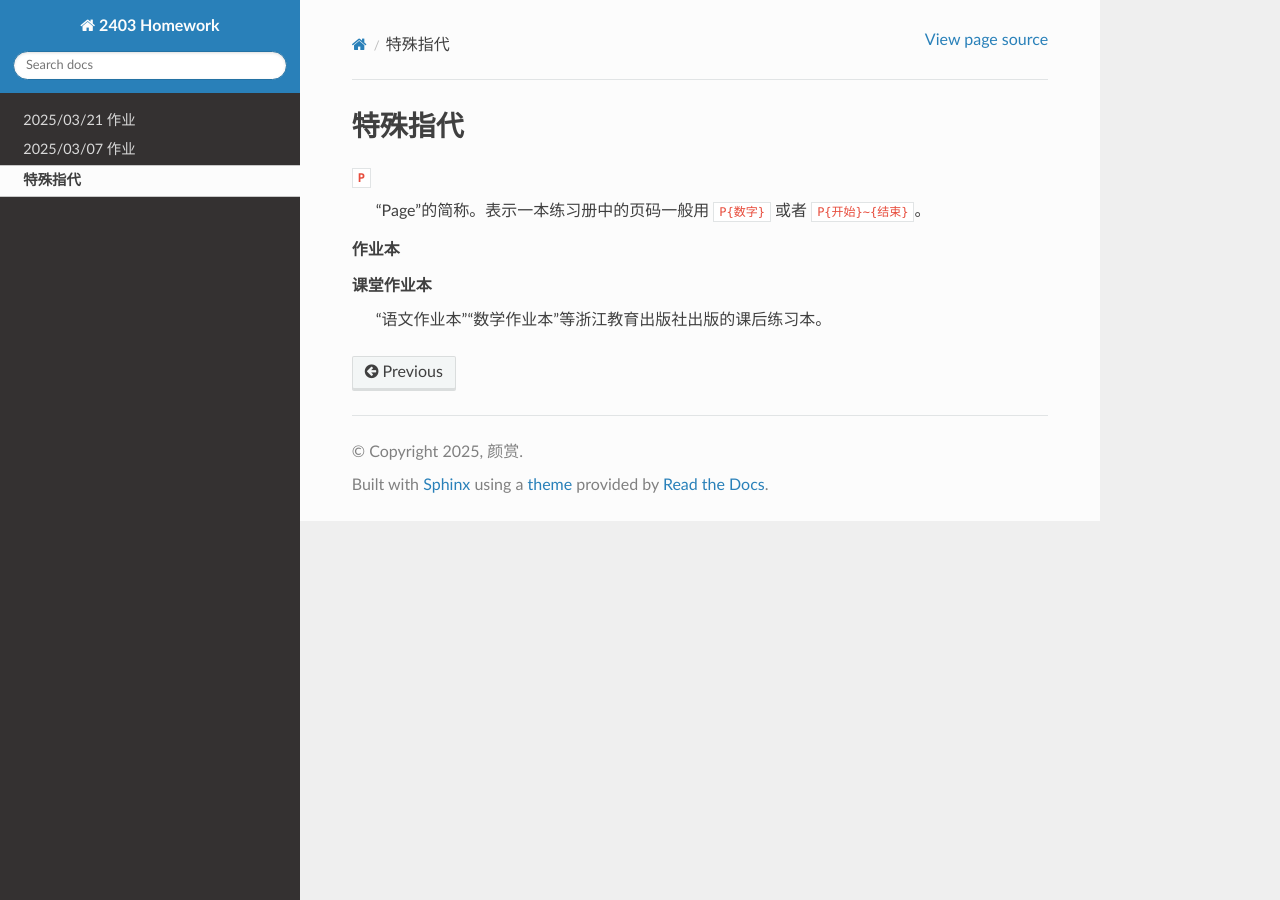
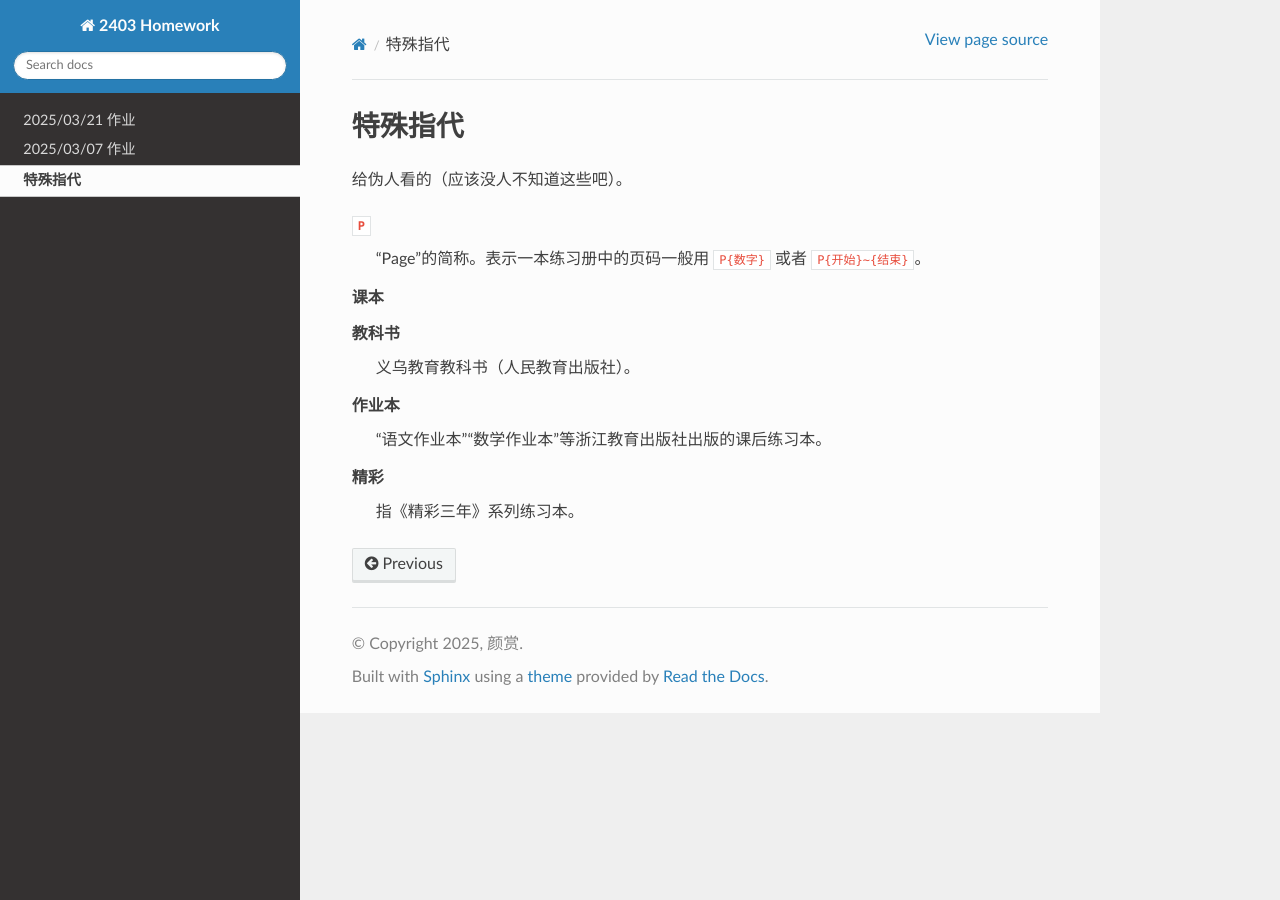
Before and after one commit to Sail-in-1024/2403-Homework, a Sphinx documentation site: the page built from docs/source/glossary.rst, in a window 1280 px wide. Built offline with Sphinx 7.4.7 and the Read the Docs theme 3.1.0, drawn with Linux system fonts in a browser that asks for light colours.

Commit message:
更新 glossary.rst
方便了伪人了解803班

```diff
--- a/docs/source/glossary.rst
+++ b/docs/source/glossary.rst
@@ -1,11 +1,19 @@
 特殊指代
 ========
+
+给伪人看的（应该没人不知道这些吧）。
 
 .. glossary::
 
    ``P``
       “Page”的简称。表示一本练习册中的页码一般用 ``P{数字}`` 或者 ``P{开始}~{结束}``。
 
+   课本
+   教科书
+      义乌教育教科书（人民教育出版社）。
+
    作业本
-   课堂作业本
       “语文作业本”“数学作业本”等浙江教育出版社出版的课后练习本。
+
+   精彩
+      指《精彩三年》系列练习本。
```
